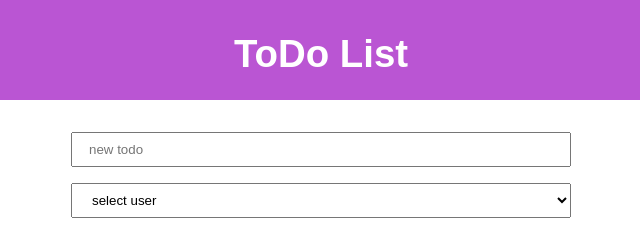
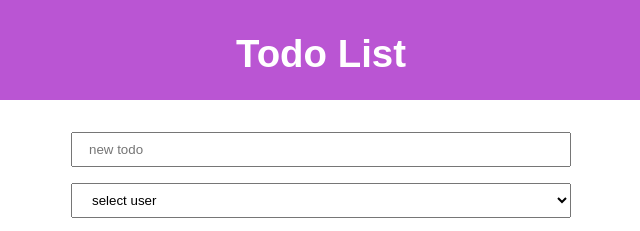
Before and after one commit to Botirjon0708/Todo, a plain HTML site: page index.html in a window 1280 px wide. Shown: the top 231 px of the page, 319-959 px from the left. Drawn offline with Linux system fonts and the light colour scheme; no server answers.

Commit message:
edited title

```diff
--- a/index.html
+++ b/index.html
@@ -9,7 +9,7 @@
 </head>
 <body>
     <header>
-        <h1>ToDo List</h1>
+        <h1>Todo List</h1>
     </header>
 
     <main>
```
